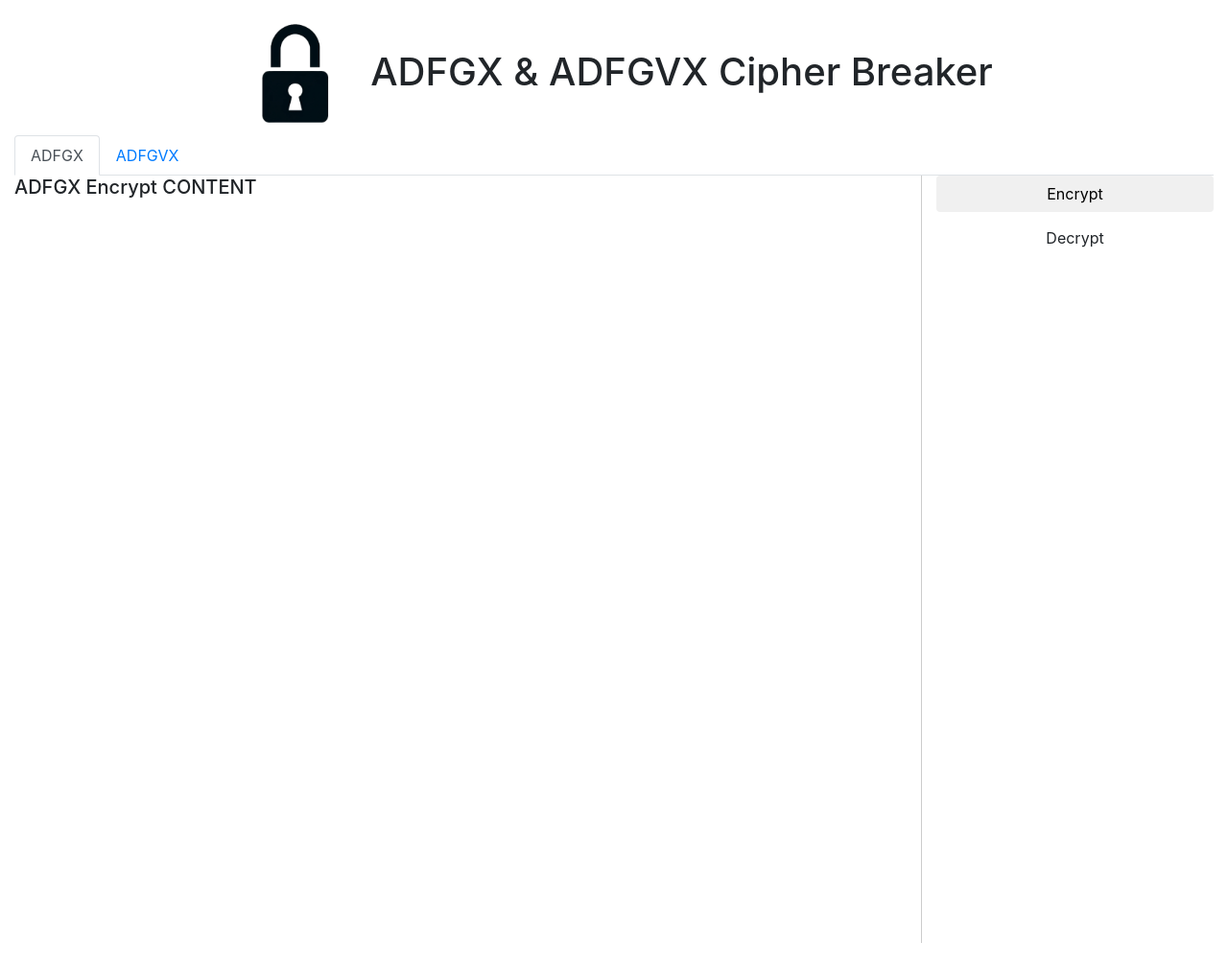
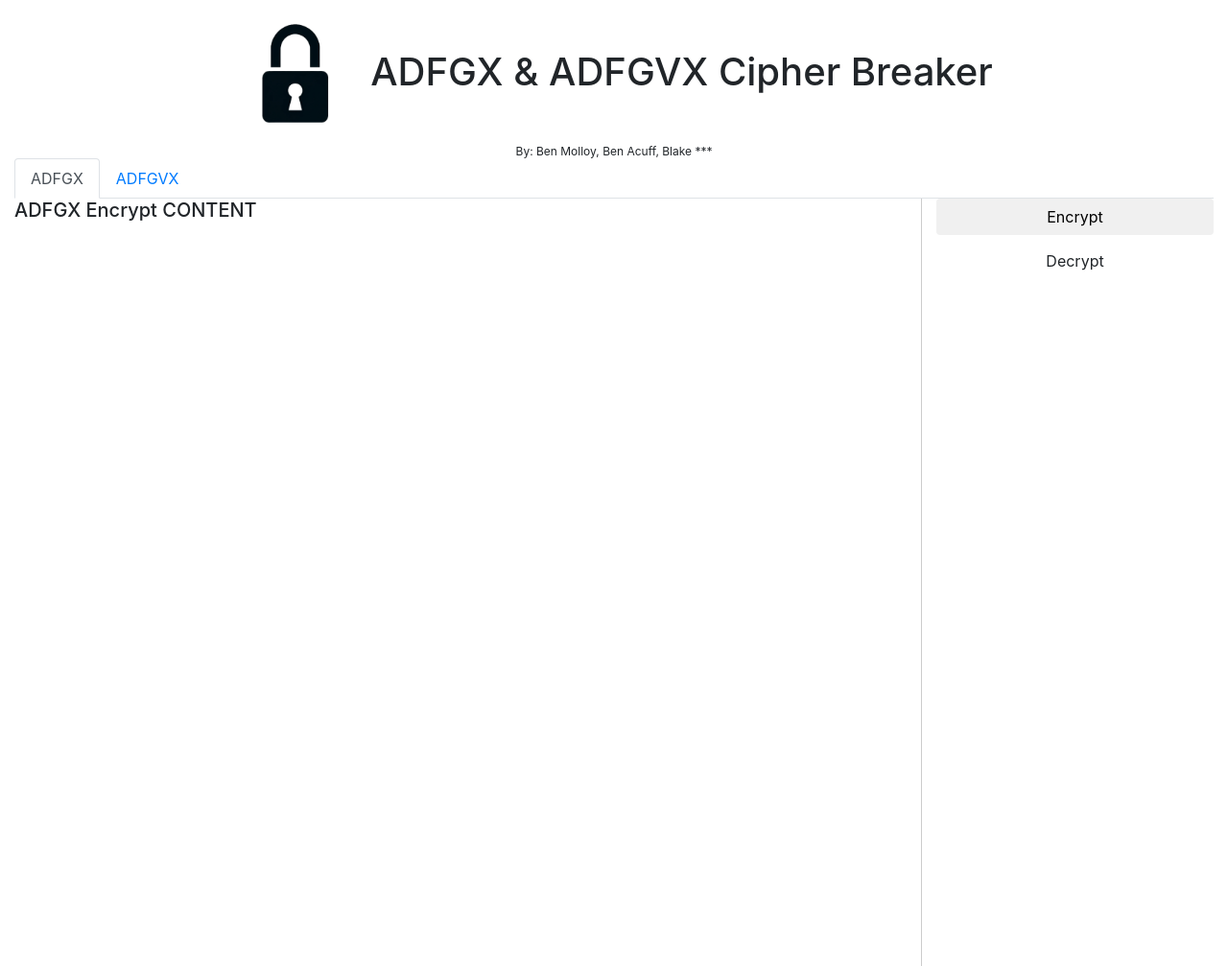
Before and after one commit to btmolloy/Cryptology_ADFGX_ADFGVX_Breaker, a plain HTML site: page index.html in a window 1280 px wide. Shown: the whole page at 96% size. Before the commit the page ends 983 px from the top, so only its background shows below. Drawn offline with nearby package versions, Linux system fonts and the light colour scheme.

Commit message:
Update index.html

```diff
--- a/index.html
+++ b/index.html
@@ -32,6 +32,7 @@
           <img class="mr-3" style="max-width:125px;" src="assets/images/T5.png" alt="Page Logo">
           <h1>ADFGX & ADFGVX Cipher Breaker</h1>
         </div>
+        <sub>By: Ben Molloy, Ben Acuff, Blake *** </sub>
 
         <ul class="nav nav-tabs" id="cipherTabs">
           <li class="nav-item">
```
